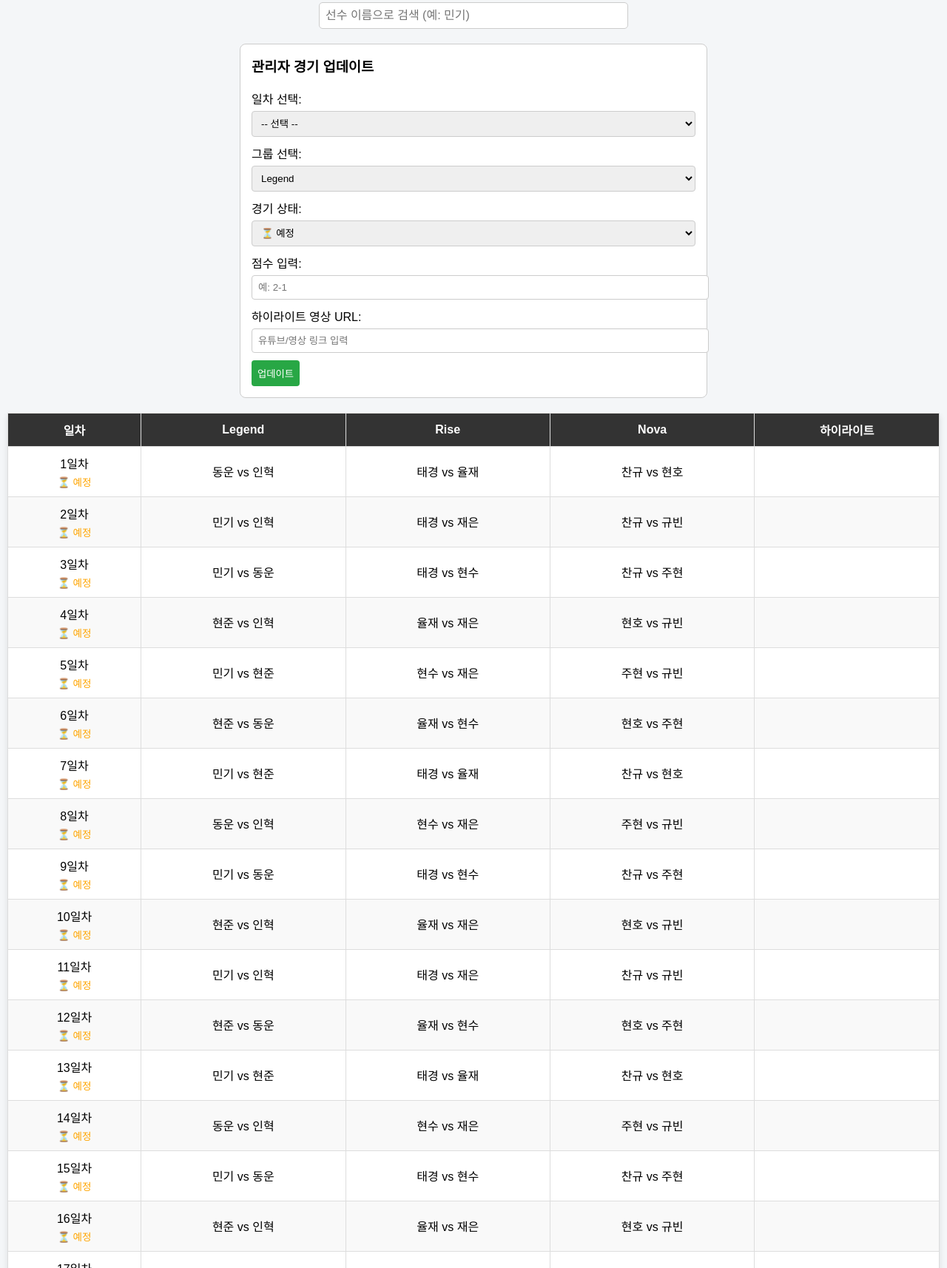
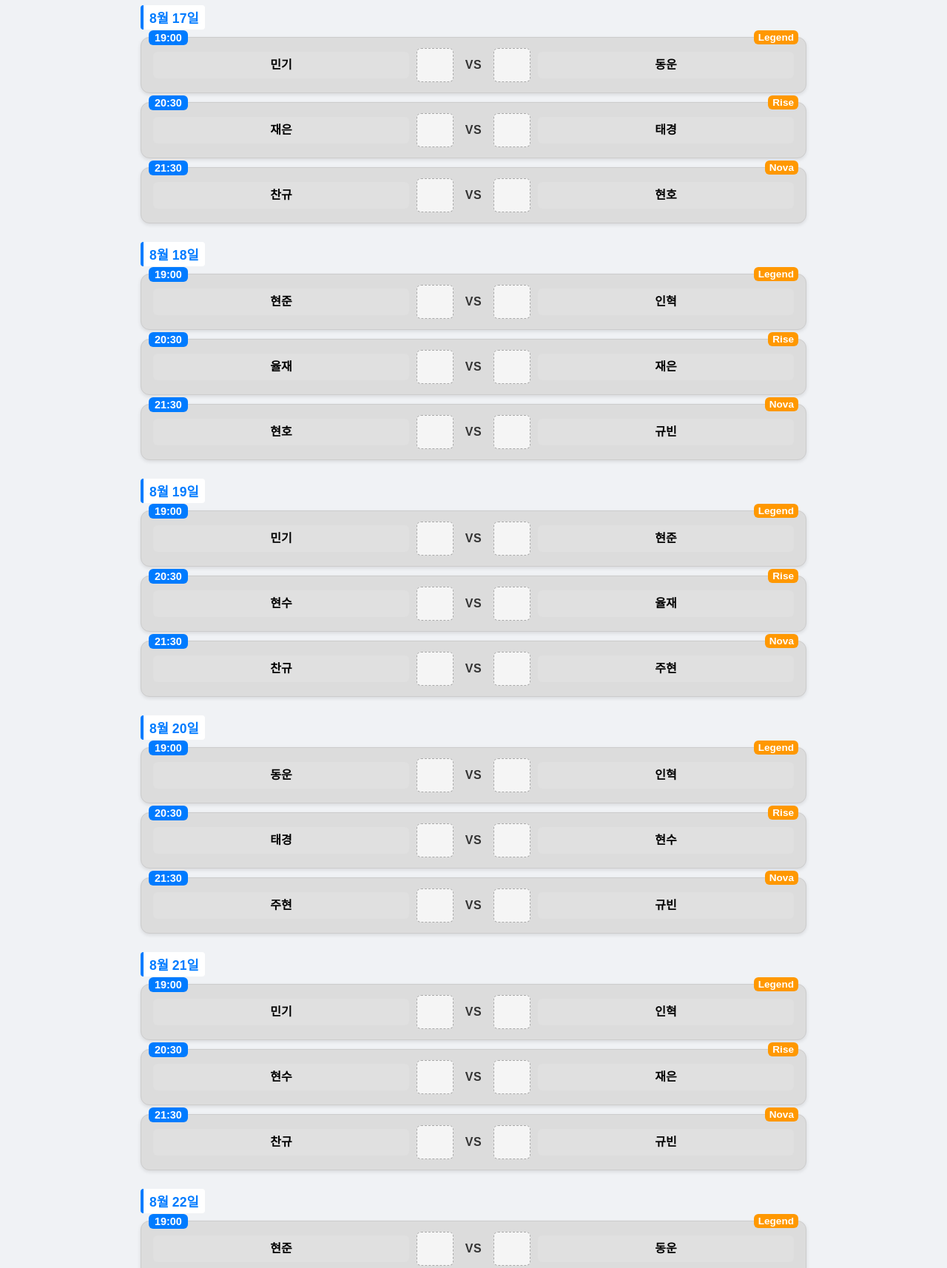
Before and after one commit to mint5315/fc-match-schedule, a plain HTML site: page index.html in a window 1280 px wide. Shown: the part 74-1788 px from the top of the page at 74% size. Drawn offline with Linux system fonts and the light colour scheme.

Commit message:
Add files via upload

```diff
--- a/index.html
+++ b/index.html
@@ -1,272 +1,88 @@
 <!DOCTYPE html>
 <html lang="ko">
 <head>
-  <meta charset="UTF-8">
-  <meta name="viewport" content="width=device-width, initial-scale=1.0">
-  <title>피파 경기 일정</title>
-  <style>
-    body { font-family: Arial, sans-serif; background: #f4f6f8; margin:0; padding:0; }
-    header { background:#222; color:#fff; padding:15px; text-align:center; font-size:1.4em; font-weight:bold; }
-    .search-box { text-align:center; margin:15px 0; }
-    .search-box input { padding:8px; font-size:1em; width:80%; max-width:400px; border:1px solid #ccc; border-radius:5px; }
-    .table-container { overflow-x:auto; padding:0 10px; }
-    table { min-width:800px; width:100%; border-collapse:collapse; background:#fff; box-shadow:0 4px 8px rgba(0,0,0,0.1); }
-    th, td { border:1px solid #ddd; padding:10px; text-align:center; white-space:nowrap; }
-    th { background:#333; color:white; }
-    tr:nth-child(even) { background:#f9f9f9; }
-    tr:hover { background:#f1f1f1; }
-    .status { font-size:0.85em; display:block; margin-top:3px; }
-    .done { color: green; }
-    .pending { color: orange; }
-    .highlight-btn { background:#007BFF; color:white; padding:5px 8px; border:none; border-radius:4px; cursor:pointer; margin:2px; }
-    .highlight-btn:hover { background:#0056b3; }
-    .admin-panel { background:#fff; padding:15px; margin:20px auto; width:90%; max-width:600px; border:1px solid #ccc; border-radius:8px; }
-    .admin-panel h3 { margin-top:0; }
-    .admin-panel input, .admin-panel select { width:100%; padding:8px; margin:5px 0 10px; border:1px solid #ccc; border-radius:4px; }
-    .admin-panel button { background:#28a745; color:white; padding:8px; border:none; border-radius:4px; cursor:pointer; }
-    .admin-panel button:hover { background:#218838; }
-  </style>
+<meta charset="UTF-8"/>
+<meta name="viewport" content="width=device-width, initial-scale=1.0"/>
+<title>피파 균등 경기 일정</title>
+<style>
+body{ margin:0; font-family: Arial, sans-serif; background:#f0f2f5; color:#000; }
+header{ padding:16px; text-align:center; font-weight:700; font-size:1.5em; border-bottom:1px solid #ccc; background:#222; color:#fff; }
+.container{ max-width:900px; margin:20px auto; padding:0 16px; }
+.day{ margin-bottom:25px; }
+.date-bar{ font-weight:700; font-size:1.1rem; margin-bottom:10px; border-left:4px solid #007BFF; padding-left:8px; background:#fff; color:#007BFF; display:inline-block; padding:4px 8px; border-radius:4px;}
+.match-grid{ display:grid; gap:12px; }
+.match{
+  background:#dcdcdc; border:1px solid #ccc; border-radius:12px; padding:14px 16px;
+  display:grid; grid-template-columns: 1fr auto auto auto 1fr; align-items:center; gap:10px;
+  box-shadow:0 2px 5px rgba(0,0,0,0.1); position:relative; color:#000;
+}
+.time-badge{ position:absolute; top:-10px; left:10px; background:#007BFF; color:#fff; font-weight:700; font-size:0.9rem; padding:2px 8px; border-radius:6px; }
+.group-badge{ position:absolute; top:-10px; right:10px; background:#ff9800; color:#fff; font-weight:700; font-size:0.85rem; padding:2px 6px; border-radius:6px; }
+.team{ text-align:center; font-weight:700; font-size:1rem; background:#e0e0e0; color:#000; padding:4px 8px; border-radius:6px; }
+.name{ display:inline-block; max-width:100%; overflow:hidden; text-overflow:ellipsis; }
+.vs{ color:#333; font-weight:700; padding:0 6px; letter-spacing:.5px; text-align:center; }
+.score{ min-width:36px; min-height:40px; display:flex; align-items:center; justify-content:center;
+  padding:2px 6px; border-radius:6px; border:1px dashed #aaa; font-size:2rem; font-weight:900;
+  font-family: monospace; text-align:center; outline:none; cursor:text; background:#f5f5f5; color:#000;}
+.score:focus{ border-color:#007BFF; box-shadow:0 0 0 3px rgba(0,123,255,0.3); }
+</style>
 </head>
 <body>
+<header>⚽ FC Online 4 Match</header>
+<main class="container">
+<script>
+// 그룹별 선수
+const Legend=["민기","동운","현준","인혁"];
+const Rise=["현수","태경","율재","재은"];
+const Nova=["찬규","주현","현호","규빈"];
 
-<header>⚽ 피파 경기 일정</header>
+// 균등 경기 스케줄
+const schedule = [
+  {date:"8월 17일", matches:[{group:"Legend", t1:"민기", t2:"동운"},{group:"Rise", t1:"재은", t2:"태경"},{group:"Nova", t1:"찬규", t2:"현호"}]},
+  {date:"8월 18일", matches:[{group:"Legend", t1:"현준", t2:"인혁"},{group:"Rise", t1:"율재", t2:"재은"},{group:"Nova", t1:"현호", t2:"규빈"}]},
+  {date:"8월 19일", matches:[{group:"Legend", t1:"민기", t2:"현준"},{group:"Rise", t1:"현수", t2:"율재"},{group:"Nova", t1:"찬규", t2:"주현"}]},
+  {date:"8월 20일", matches:[{group:"Legend", t1:"동운", t2:"인혁"},{group:"Rise", t1:"태경", t2:"현수"},{group:"Nova", t1:"주현", t2:"규빈"}]},
+  {date:"8월 21일", matches:[{group:"Legend", t1:"민기", t2:"인혁"},{group:"Rise", t1:"현수", t2:"재은"},{group:"Nova", t1:"찬규", t2:"규빈"}]},
+  {date:"8월 22일", matches:[{group:"Legend", t1:"현준", t2:"동운"},{group:"Rise", t1:"율재", t2:"태경"},{group:"Nova", t1:"주현", t2:"현호"}]},
+  {date:"8월 23일", matches:[{group:"Legend", t1:"민기", t2:"동운"},{group:"Rise", t1:"현수", t2:"태경"},{group:"Nova", t1:"찬규", t2:"주현"}]},
+  {date:"8월 24일", matches:[{group:"Legend", t1:"현준", t2:"인혁"},{group:"Rise", t1:"율재", t2:"재은"},{group:"Nova", t1:"현호", t2:"규빈"}]},
+  {date:"8월 25일", matches:[{group:"Legend", t1:"민기", t2:"현준"},{group:"Rise", t1:"현수", t2:"율재"},{group:"Nova", t1:"찬규", t2:"현호"}]},
+  {date:"8월 26일", matches:[{group:"Legend", t1:"동운", t2:"인혁"},{group:"Rise", t1:"재은", t2:"태경"},{group:"Nova", t1:"주현", t2:"규빈"}]},
+  {date:"8월 27일", matches:[{group:"Legend", t1:"민기", t2:"인혁"},{group:"Rise", t1:"재은", t2:"현수"},{group:"Nova", t1:"찬규", t2:"규빈"}]},
+  {date:"8월 28일", matches:[{group:"Legend", t1:"동운", t2:"현준"},{group:"Rise", t1:"율재", t2:"태경"},{group:"Nova", t1:"주현", t2:"현호"}]},
+  {date:"8월 29일", matches:[{group:"Legend", t1:"민기", t2:"동운"},{group:"Rise", t1:"현수", t2:"태경"},{group:"Nova", t1:"찬규", t2:"주현"}]},
+  {date:"8월 30일", matches:[{group:"Legend", t1:"현준", t2:"인혁"},{group:"Rise", t1:"재은", t2:"율재"},{group:"Nova", t1:"현호", t2:"규빈"}]},
+  {date:"8월 31일", matches:[{group:"Legend", t1:"민기", t2:"현준"},{group:"Rise", t1:"현수", t2:"율재"},{group:"Nova", t1:"찬규", t2:"현호"}]},
+  {date:"9월 1일", matches:[{group:"Legend", t1:"동운", t2:"인혁"},{group:"Rise", t1:"재은", t2:"태경"},{group:"Nova", t1:"주현", t2:"규빈"}]},
+  {date:"9월 2일", matches:[{group:"Legend", t1:"민기", t2:"인혁"},{group:"Rise", t1:"재은", t2:"현수"},{group:"Nova", t1:"찬규", t2:"규빈"}]},
+  {date:"9월 3일", matches:[{group:"Legend", t1:"현준", t2:"동운"},{group:"Rise", t1:"태경", t2:"율재"},{group:"Nova", t1:"주현", t2:"현호"}]}
+];
 
-<!-- 검색 -->
-<div class="search-box">
-  <input type="text" id="searchInput" placeholder="선수 이름으로 검색 (예: 민기)">
-</div>
+const matchTimes=["19:00","20:30","21:30"];
+const container = document.querySelector('.container');
 
-<!-- 관리자 모드 -->
-<div class="admin-panel">
-  <h3>관리자 경기 업데이트</h3>
-  <label>일차 선택:</label>
-  <select id="matchDay">
-    <option value="">-- 선택 --</option>
-  </select>
-
-  <label>그룹 선택:</label>
-  <select id="groupSelect">
-    <option value="1">Legend</option>
-    <option value="2">Rise</option>
-    <option value="3">Nova</option>
-  </select>
-
-  <label>경기 상태:</label>
-  <select id="matchStatus">
-    <option value="⏳ 예정">⏳ 예정</option>
-    <option value="✅ 끝남">✅ 끝남</option>
-  </select>
-
-  <label>점수 입력:</label>
-  <input type="text" id="matchScore" placeholder="예: 2-1">
-
-  <label>하이라이트 영상 URL:</label>
-  <input type="text" id="highlightUrl" placeholder="유튜브/영상 링크 입력">
-
-  <button id="updateBtn">업데이트</button>
-</div>
-
-<!-- 경기 일정 -->
-<div class="table-container">
-  <table id="matchTable">
-    <thead>
-      <tr>
-        <th>일차</th>
-        <th>Legend</th>
-        <th>Rise</th>
-        <th>Nova</th>
-        <th>하이라이트</th>
-      </tr>
-    </thead>
-    <tbody>
-      <tr data-day="1">
-        <td>1일차 <span class="status pending">⏳ 예정</span></td>
-        <td>동운 vs 인혁</td>
-        <td>태경 vs 율재</td>
-        <td>찬규 vs 현호</td>
-        <td></td>
-      </tr>
-      <tr data-day="2">
-        <td>2일차 <span class="status pending">⏳ 예정</span></td>
-        <td>민기 vs 인혁</td>
-        <td>태경 vs 재은</td>
-        <td>찬규 vs 규빈</td>
-        <td></td>
-      </tr>
-      <tr data-day="3">
-        <td>3일차 <span class="status pending">⏳ 예정</span></td>
-        <td>민기 vs 동운</td>
-        <td>태경 vs 현수</td>
-        <td>찬규 vs 주현</td>
-        <td></td>
-      </tr>
-      <tr data-day="4">
-        <td>4일차 <span class="status pending">⏳ 예정</span></td>
-        <td>현준 vs 인혁</td>
-        <td>율재 vs 재은</td>
-        <td>현호 vs 규빈</td>
-        <td></td>
-      </tr>
-      <tr data-day="5">
-        <td>5일차 <span class="status pending">⏳ 예정</span></td>
-        <td>민기 vs 현준</td>
-        <td>현수 vs 재은</td>
-        <td>주현 vs 규빈</td>
-        <td></td>
-      </tr>
-      <tr data-day="6">
-        <td>6일차 <span class="status pending">⏳ 예정</span></td>
-        <td>현준 vs 동운</td>
-        <td>율재 vs 현수</td>
-        <td>현호 vs 주현</td>
-        <td></td>
-      </tr>
-      <tr data-day="7">
-        <td>7일차 <span class="status pending">⏳ 예정</span></td>
-        <td>민기 vs 현준</td>
-        <td>태경 vs 율재</td>
-        <td>찬규 vs 현호</td>
-        <td></td>
-      </tr>
-      <tr data-day="8">
-        <td>8일차 <span class="status pending">⏳ 예정</span></td>
-        <td>동운 vs 인혁</td>
-        <td>현수 vs 재은</td>
-        <td>주현 vs 규빈</td>
-        <td></td>
-      </tr>
-      <tr data-day="9">
-        <td>9일차 <span class="status pending">⏳ 예정</span></td>
-        <td>민기 vs 동운</td>
-        <td>태경 vs 현수</td>
-        <td>찬규 vs 주현</td>
-        <td></td>
-      </tr>
-      <tr data-day="10">
-        <td>10일차 <span class="status pending">⏳ 예정</span></td>
-        <td>현준 vs 인혁</td>
-        <td>율재 vs 재은</td>
-        <td>현호 vs 규빈</td>
-        <td></td>
-      </tr>
-      <tr data-day="11">
-        <td>11일차 <span class="status pending">⏳ 예정</span></td>
-        <td>민기 vs 인혁</td>
-        <td>태경 vs 재은</td>
-        <td>찬규 vs 규빈</td>
-        <td></td>
-      </tr>
-      <tr data-day="12">
-        <td>12일차 <span class="status pending">⏳ 예정</span></td>
-        <td>현준 vs 동운</td>
-        <td>율재 vs 현수</td>
-        <td>현호 vs 주현</td>
-        <td></td>
-      </tr>
-      <tr data-day="13">
-        <td>13일차 <span class="status pending">⏳ 예정</span></td>
-        <td>민기 vs 현준</td>
-        <td>태경 vs 율재</td>
-        <td>찬규 vs 현호</td>
-        <td></td>
-      </tr>
-      <tr data-day="14">
-        <td>14일차 <span class="status pending">⏳ 예정</span></td>
-        <td>동운 vs 인혁</td>
-        <td>현수 vs 재은</td>
-        <td>주현 vs 규빈</td>
-        <td></td>
-      </tr>
-      <tr data-day="15">
-        <td>15일차 <span class="status pending">⏳ 예정</span></td>
-        <td>민기 vs 동운</td>
-        <td>태경 vs 현수</td>
-        <td>찬규 vs 주현</td>
-        <td></td>
-      </tr>
-      <tr data-day="16">
-        <td>16일차 <span class="status pending">⏳ 예정</span></td>
-        <td>현준 vs 인혁</td>
-        <td>율재 vs 재은</td>
-        <td>현호 vs 규빈</td>
-        <td></td>
-      </tr>
-      <tr data-day="17">
-        <td>17일차 <span class="status pending">⏳ 예정</span></td>
-        <td>민기 vs 인혁</td>
-        <td>태경 vs 재은</td>
-        <td>찬규 vs 규빈</td>
-        <td></td>
-      </tr>
-      <tr data-day="18">
-        <td>18일차 <span class="status pending">⏳ 예정</span></td>
-        <td>현준 vs 동운</td>
-        <td>율재 vs 현수</td>
-        <td>현호 vs 주현</td>
-        <td></td>
-      </tr>
-    </tbody>
-  </table>
-</div>
-
-<script>
-  const searchInput = document.getElementById('searchInput');
-  const tableBody = document.getElementById('matchTable').getElementsByTagName('tbody')[0];
-  const matchDaySelect = document.getElementById('matchDay');
-  const groupSelect = document.getElementById('groupSelect');
-  const updateBtn = document.getElementById('updateBtn');
-
-  // 일차 옵션 생성
-  const rows = tableBody.getElementsByTagName('tr');
-  for(let i=0;i<rows.length;i++){
-    let day = rows[i].getAttribute('data-day');
-    let option = document.createElement('option');
-    option.value = day;
-    option.textContent = day + "일차";
-    matchDaySelect.appendChild(option);
-  }
-
-  // 검색 기능
-  searchInput.addEventListener('keyup', function(){
-    const filter = searchInput.value.toLowerCase();
-    for(let i=0;i<rows.length;i++){
-      let rowText = rows[i].innerText.toLowerCase();
-      rows[i].style.display = rowText.includes(filter) ? '' : 'none';
-    }
+schedule.forEach(day=>{
+  const daySection = document.createElement('section');
+  daySection.className='day';
+  daySection.innerHTML=`<div class="date-bar">${day.date}</div>`;
+  const grid=document.createElement('div'); grid.className='match-grid';
+  day.matches.forEach((m,i)=>{
+    const match=document.createElement('div'); match.className='match';
+    match.innerHTML=`
+      <div class="time-badge">${matchTimes[i]}</div>
+      <div class="group-badge">${m.group}</div>
+      <div class="team"><span class="name">${m.t1}</span></div>
+      <div class="score" contenteditable="true"></div>
+      <div class="vs">VS</div>
+      <div class="score" contenteditable="true"></div>
+      <div class="team"><span class="name">${m.t2}</span></div>
+    `;
+    grid.appendChild(match);
   });
-
-  // 관리자 업데이트
-  updateBtn.addEventListener('click', function(){
-    let selectedDay = matchDaySelect.value;
-    let groupIdx = groupSelect.value;
-    let status = document.getElementById('matchStatus').value;
-    let score = document.getElementById('matchScore').value;
-    let highlightUrl = document.getElementById('highlightUrl').value;
-
-    if(!selectedDay){ alert("일차를 선택하세요."); return; }
-    let targetRow = document.querySelector(`tr[data-day='${selectedDay}']`);
-    if(targetRow){
-      // 상태 업데이트
-      let statusSpan = targetRow.querySelector('.status');
-      statusSpan.textContent = status;
-      statusSpan.className = "status " + (status.includes("끝남")?"done":"pending");
-
-      // 점수 업데이트
-      if(score){
-        targetRow.children[groupIdx].textContent += ` (${score})`;
-      }
-
-      // 하이라이트 추가 (여러개 가능)
-      let lastCell = targetRow.lastElementChild;
-      if(highlightUrl){
-        let btn = document.createElement('button');
-        btn.textContent = "🎥 보기";
-        btn.className = "highlight-btn";
-        btn.onclick = ()=>window.open(highlightUrl,"_blank");
-        lastCell.appendChild(btn);
-      }
-    }
-  });
+  daySection.appendChild(grid);
+  container.appendChild(daySection);
+});
 </script>
+</main>
 </body>
 </html>
```
